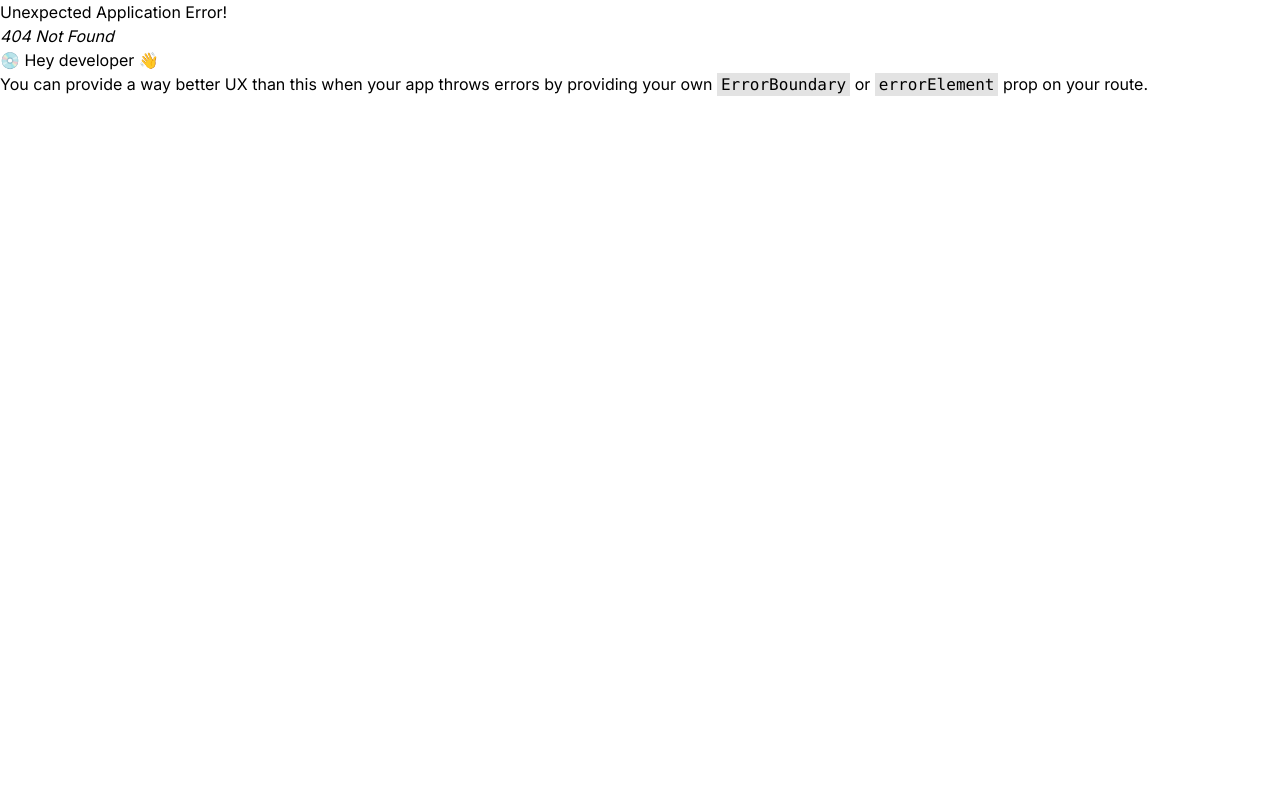
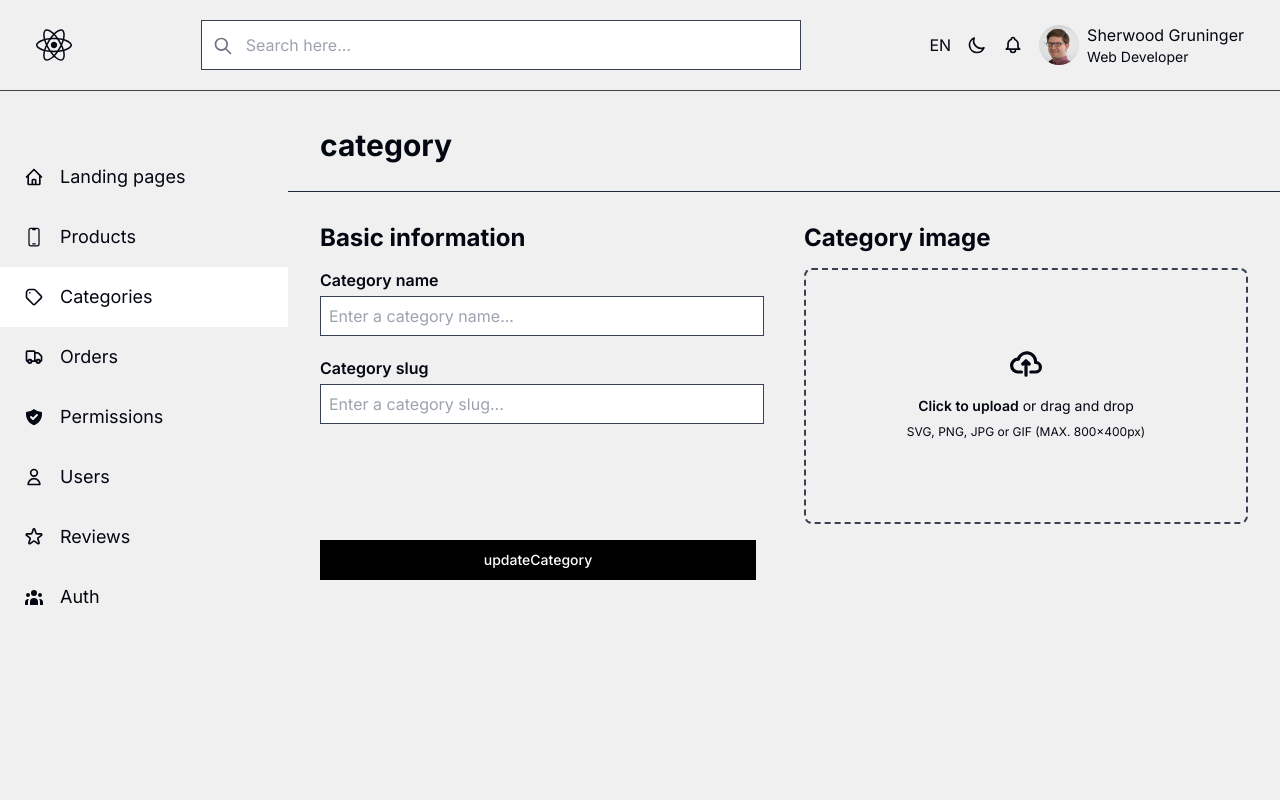
Before and after one commit to vantruongdeptrai/Du_an_tot_nghiep_FE, a React (Vite) app in the folder admin-respo/: page /categories/1/edit in a window 1280 px wide. Before the commit this address had no page. Shown: the top 800 px of the page. Built offline with nearby package versions, Linux system fonts and the light colour scheme; no server answers.

Commit message:
complete delete category and fixing update category

```diff
--- a/admin-respo/src/App.tsx
+++ b/admin-respo/src/App.tsx
@@ -81,7 +81,7 @@ const router = createBrowserRouter([
         element: <CreateCategory />,
       },
       {
-                path: "/categories/:id",
+        path: "/categories/:id/edit",
         element: <EditCategory />,
       },
       {
--- a/admin-respo/src/components/CategoryTable.tsx
+++ b/admin-respo/src/components/CategoryTable.tsx
@@ -1,8 +1,23 @@
 import { Link } from "react-router-dom";
 import { HiOutlinePencil, HiOutlineTrash, HiOutlineEye } from "react-icons/hi";
-import  useCategory from "../hooks/category";
+import useCategory from "../hooks/category";
+
 const CategoryTable = () => {
-  const { categories } = useCategory();
+  const { categories, deleteCategory, isLoading, error } = useCategory();
+
+  const handleDelete = async (id: string) => {
+    const confirmDelete = window.confirm(
+      "Bạn có chắc chắn muốn xóa danh mục này không?"
+    );
+    if (confirmDelete) {
+      try {
+        await deleteCategory(id);
+      } catch (err) {
+        console.error("Xóa danh mục không thành công:", err);
+      }
+    }
+  };
+
   return (
     <table className="mt-6 w-full whitespace-nowrap text-left max-lg:block max-lg:overflow-x-scroll">
       <colgroup>
@@ -74,12 +89,13 @@ const CategoryTable = () => {
                 >
                   <HiOutlineEye className="text-lg" />
                 </Link>
-                <Link
-                  to="#"
+                <button
+                  onClick={() => handleDelete(item.id!)}
                   className="dark:bg-blackPrimary bg-whiteSecondary dark:text-whiteSecondary text-blackPrimary border border-gray-600 w-8 h-8 block flex justify-center items-center cursor-pointer dark:hover:border-gray-500 hover:border-gray-400"
+                  disabled={isLoading}
                 >
                   <HiOutlineTrash className="text-lg" />
-                </Link>
+                </button>
               </div>
             </td>
           </tr>
--- a/admin-respo/src/hooks/category.ts
+++ b/admin-respo/src/hooks/category.ts
@@ -50,25 +50,45 @@ const useCategory = () => {
         }
     };
 
+
+
     const updateCategory = async (id: string, data: categoryInput, file?: File) => {
       const formData = new FormData();
+
+      // Ensure name and slug are not null or undefined
+      if (!data.name) {
+        throw new Error("Name and slug are required fields.");
+      }
+
       formData.append('name', data.name);
-        formData.append('slug', data.slug);
+
 
       if (file) {
         formData.append('image', file);
       }
 
       try {
-            await axios.put(`/api/categories/${id}`, formData, {
+        const response = await axios.put(`http://localhost:8000/api/categories/${id}`, formData, {
           headers: {
             'Content-Type': 'multipart/form-data',
           },
         });
+
+        console.log('Cập nhật danh mục thành công:', response.data);
+        return response.data;
       } catch (error) {
-          console.error('Error updating category:', error);
+        if (axios.isAxiosError(error)) {
+          const errorMsg = error.response?.data?.message || error.message;
+          console.error('Lỗi khi cập nhật danh mục:', errorMsg);
+        } else {
+          console.error('Lỗi không mong muốn:', error);
+        }
+        throw error;
       }
     };
+
+
+
 
     const deleteCategory = async (id: string) => {
         try {
--- a/admin-respo/src/pages/category/EditCategory.tsx
+++ b/admin-respo/src/pages/category/EditCategory.tsx
@@ -1,20 +1,49 @@
-import { HiOutlineSave } from "react-icons/hi";
-import { ImageUpload, InputWithLabel, Sidebar, SimpleInput, TextAreaInput } from "../../components";
-import SelectInput from "../../components/SelectInput";
-import { selectList } from "../../utils/data";
-import { AiOutlineSave } from "react-icons/ai";
-import { Link } from "react-router-dom";
 import { useState } from "react";
+import { useNavigate } from "react-router-dom";
+import { SubmitHandler, useForm } from "react-hook-form";
+import { zodResolver } from "@hookform/resolvers/zod";
+import categorySchema from "../../api/categories/categorySchema";
+import { categoryInput } from "../../api/categories/types";
+import useCategory from "../../hooks/category";
+import InputWithLabel from "../../components/InputWithLabel";
+import Sidebar from "../../components/Sidebar";
 
 const EditCategory = () => {
-    const [inputObject, setInputObject] = useState({
-        title: "PC",
-        description: "This is a category for all computers.",
-        slug: "pc",
-        parentCategory: "",
-        metaTitle: "PC category",
-        metaDescription: "This is a category for all computers.",
+  const {
+    register,
+    handleSubmit,
+    formState: { errors },
+  } = useForm<categoryInput>({
+    resolver: zodResolver(categorySchema),
   });
+
+  const { updateCategory } = useCategory(); // Đảm bảo hàm updateCategory được destructured đúng cách
+  const [selectedFile, setSelectedFile] = useState<File | null>(null);
+  const [imagePreview, setImagePreview] = useState<string | null>(null);
+  const nav = useNavigate();
+
+  // Hàm xử lý khi người dùng chọn file
+  const handleFileChange = (event: React.ChangeEvent<HTMLInputElement>) => {
+    const file = event.target.files?.[0] || null;
+    setSelectedFile(file);
+
+    // Tạo URL tạm thời cho ảnh để hiển thị
+    if (file) {
+      const objectUrl = URL.createObjectURL(file);
+      setImagePreview(objectUrl);
+    }
+  };
+
+  // Hàm xử lý khi form được submit
+  const onSubmit: SubmitHandler<categoryInput> = async (data) => {
+    try {
+      await updateCategory(data, selectedFile || undefined);
+      nav("/categories");
+    } catch (error) {
+      console.error("Cập nhật danh mục không thành công", error);
+      // Hiển thị thông báo lỗi hoặc xử lý lỗi nếu cần
+    }
+  };
 
   return (
     <div className="h-auto border-t border-blackSecondary border-1 flex dark:bg-blackPrimary bg-whiteSecondary">
@@ -24,29 +53,13 @@ const EditCategory = () => {
           <div className="px-4 sm:px-6 lg:px-8 pb-8 border-b border-gray-800 flex justify-between items-center max-sm:flex-col max-sm:gap-5">
             <div className="flex flex-col gap-3">
               <h2 className="text-3xl font-bold leading-7 dark:text-whiteSecondary text-blackPrimary">
-                                Edit category
+                category
               </h2>
-                        </div>
-                        <div className="flex gap-x-2 max-[370px]:flex-col max-[370px]:gap-2 max-[370px]:items-center">
-                            <button className="dark:bg-blackPrimary bg-whiteSecondary border border-gray-600 w-48 py-2 text-lg dark:hover:border-gray-500 hover:border-gray-400 duration-200 flex items-center justify-center gap-x-2">
-                                <AiOutlineSave className="dark:text-whiteSecondary text-blackPrimary text-xl" />
-                                <span className="dark:text-whiteSecondary text-blackPrimary font-medium">
-                                    Save draft
-                                </span>
-                            </button>
-                            <Link
-                                to="/categories/add-category"
-                                className="dark:bg-whiteSecondary bg-blackPrimary w-48 py-2 text-lg dark:hover:bg-white hover:bg-blackSecondary duration-200 flex items-center justify-center gap-x-2"
-                            >
-                                <HiOutlineSave className="dark:text-blackPrimary text-whiteSecondary text-xl" />
-                                <span className="dark:text-blackPrimary text-whiteSecondary font-semibold">
-                                    Update category
-                                </span>
-                            </Link>
             </div>
           </div>
 
-                    {/* Add Category section here  */}
+          {/* Add Category section here */}
+          <form onSubmit={handleSubmit(onSubmit)}>
             <div className="px-4 sm:px-6 lg:px-8 pb-8 pt-8 grid grid-cols-2 gap-x-10 max-xl:grid-cols-1 max-xl:gap-y-10">
               {/* left div */}
               <div>
@@ -55,98 +68,104 @@ const EditCategory = () => {
                 </h3>
 
                 <div className="mt-4 flex flex-col gap-5">
-                                <InputWithLabel label="Category title">
-                                    <SimpleInput
+                  <InputWithLabel label="Category name">
+                    <input
+                      className={`dark:bg-blackPrimary bg-white dark:text-whiteSecondary text-blackPrimary w-full h-10 indent-2 outline-none border-gray-700 border dark:focus:border-gray-600 focus:border-gray-400 dark:hover:border-gray-600 hover:border-gray-400`}
+                      {...register("name")}
                       type="text"
-                                        placeholder="Enter a category title..."
-                                        value={inputObject.title}
-                                        onChange={(e) => setInputObject({ ...inputObject, title: e.target.value })}
+                      placeholder="Enter a category name..."
                     />
-                                </InputWithLabel>
-
-                                <InputWithLabel label="Category description">
-                                    <TextAreaInput
-                                        placeholder="Enter a category description..."
-                                        rows={4}
-                                        cols={50}
-                                        value={inputObject.description}
-                                        onChange={(e) =>
-                                            setInputObject({
-                                                ...inputObject,
-                                                description: e.target.value,
-                                            })
-                                        }
-                                    />
+                    {errors.name && (
+                      <span className="text-sm text-red-500">
+                        {errors.name.message}
+                      </span>
+                    )}
                   </InputWithLabel>
 
                   <InputWithLabel label="Category slug">
-                                    <SimpleInput
+                    <input
+                      className={`dark:bg-blackPrimary bg-white dark:text-whiteSecondary text-blackPrimary w-full h-10 indent-2 outline-none border-gray-700 border dark:focus:border-gray-600 focus:border-gray-400 dark:hover:border-gray-600 hover:border-gray-400`}
+                      {...register("slug")}
                       type="text"
                       placeholder="Enter a category slug..."
-                                        value={inputObject.slug}
-                                        onChange={(e) => setInputObject({ ...inputObject, slug: e.target.value })}
                     />
-                                </InputWithLabel>
-
-                                <InputWithLabel label="Parent category (optional)">
-                                    <SelectInput
-                                        selectList={selectList}
-                                        value={inputObject.parentCategory}
-                                        onChange={(e) =>
-                                            setInputObject({
-                                                ...inputObject,
-                                                parentCategory: e.target.value,
-                                            })
-                                        }
-                                    />
-                                </InputWithLabel>
-                            </div>
-                            <h3 className="text-2xl font-bold leading-7 dark:text-whiteSecondary text-blackSecondary mt-16">
-                                SEO
-                            </h3>
-                            <div className="mt-4 flex flex-col gap-5">
-                                <InputWithLabel label="Meta title">
-                                    <SimpleInput
-                                        type="text"
-                                        placeholder="Enter a meta title..."
-                                        value={inputObject.metaTitle}
-                                        onChange={(e) => setInputObject({ ...inputObject, title: e.target.value })}
-                                    />
-                                </InputWithLabel>
-
-                                <InputWithLabel label="Meta description">
-                                    <TextAreaInput
-                                        placeholder="Enter a meta description..."
-                                        rows={4}
-                                        cols={50}
-                                        value={inputObject.metaDescription}
-                                        onChange={(e) =>
-                                            setInputObject({
-                                                ...inputObject,
-                                                description: e.target.value,
-                                            })
-                                        }
-                                    />
+                    {errors.slug && (
+                      <span className="text-sm text-red-500">
+                        {errors.slug.message}
+                      </span>
+                    )}
                   </InputWithLabel>
                 </div>
               </div>
-
               {/* right div */}
               <div>
                 <h3 className="text-2xl font-bold leading-7 dark:text-whiteSecondary text-blackPrimary">
                   Category image
                 </h3>
 
-                            <ImageUpload />
+                {/* Thay thế ImageUpload bằng thẻ input */}
+                <div className="mt-4 flex flex-col gap-5">
+                  <label
+                    htmlFor="category-image"
+                    className="flex flex-col items-center justify-center w-full h-64 border-2 border-gray-700 border-dashed rounded-lg cursor-pointer dark:bg-blackPrimary bg-whiteSecondary dark:hover:border-gray-600 hover:border-gray-500"
+                  >
+                    <div className="flex flex-col items-center justify-center pt-5 pb-6">
+                      <svg
+                        className="w-8 h-8 mb-4 text-blackPrimary dark:text-whiteSecondary"
+                        aria-hidden="true"
+                        xmlns="http://www.w3.org/2000/svg"
+                        fill="none"
+                        viewBox="0 0 20 16"
+                      >
+                        <path
+                          stroke="currentColor"
+                          strokeLinecap="round"
+                          strokeLinejoin="round"
+                          strokeWidth="2"
+                          d="M13 13h3a3 3 0 0 0 0-6h-.025A5.56 5.56 0 0 0 16 6.5 5.5 5.5 0 0 0 5.207 5.021C5.137 5.017 5.071 5 5 5a4 4 0 0 0 0 8h2.167M10 15V6m0 0L8 8m2-2 2 2"
+                        />
+                      </svg>
+                      <p className="mb-2 text-sm text-blackPrimary dark:text-whiteSecondary">
+                        <span className="font-semibold">Click to upload</span>{" "}
+                        or drag and drop
+                      </p>
+                      <p className="text-xs dark:text-whiteSecondary text-blackPrimary">
+                        SVG, PNG, JPG or GIF (MAX. 800x400px)
+                      </p>
+                    </div>
+                    <input
+                      id="category-image"
+                      type="file"
+                      className="hidden"
+                      onChange={handleFileChange}
+                      accept="image/*"
+                    />
+                  </label>
 
-                            <div className="flex justify-center gap-x-2 mt-5 flex-wrap">
-                                <img src="/src/assets/tablet (1).jpg" alt="" className="w-36 h-32" />
+                  {/* Hiển thị ảnh nếu đã chọn */}
+                  {imagePreview && (
+                    <img
+                      src={imagePreview}
+                      alt="Preview"
+                      className="mt-4 w-full h-64 object-cover rounded-lg"
+                    />
+                  )}
                 </div>
               </div>
+              <div className="mt-4 flex flex-col gap-5">
+                <button
+                  type="submit"
+                  className="focus:outline-none text-white bg-black hover:border hover:border-white focus:ring-1 focus:ring-white font-medium rounded-none text-sm px-5 py-2.5 me-2 mb-2"
+                >
+                  updateCategory
+                </button>
               </div>
+            </div>
+          </form>
         </div>
       </div>
     </div>
   );
 };
+
 export default EditCategory;
```
Also changed, not shown: admin-respo/src/main.tsx (+3 -5 lines). Lines whose indentation alone changed are shown as unchanged.
